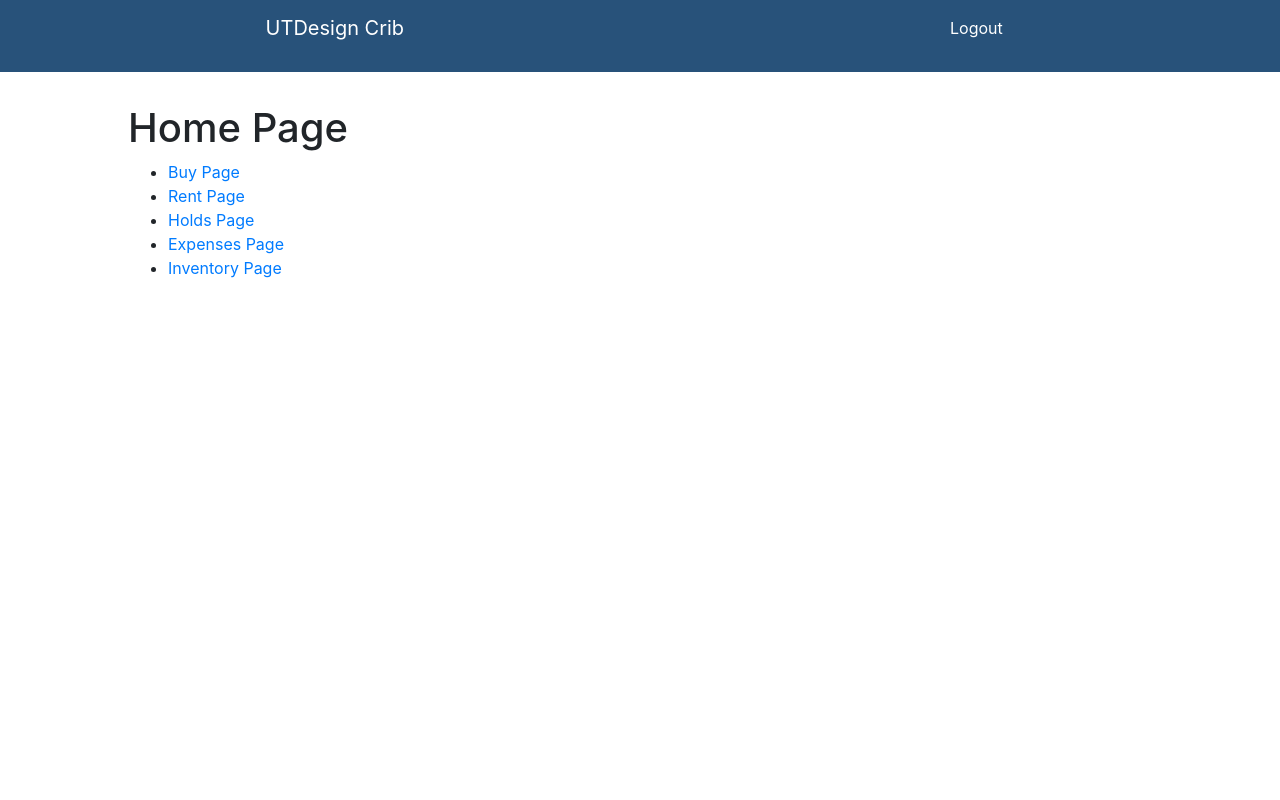
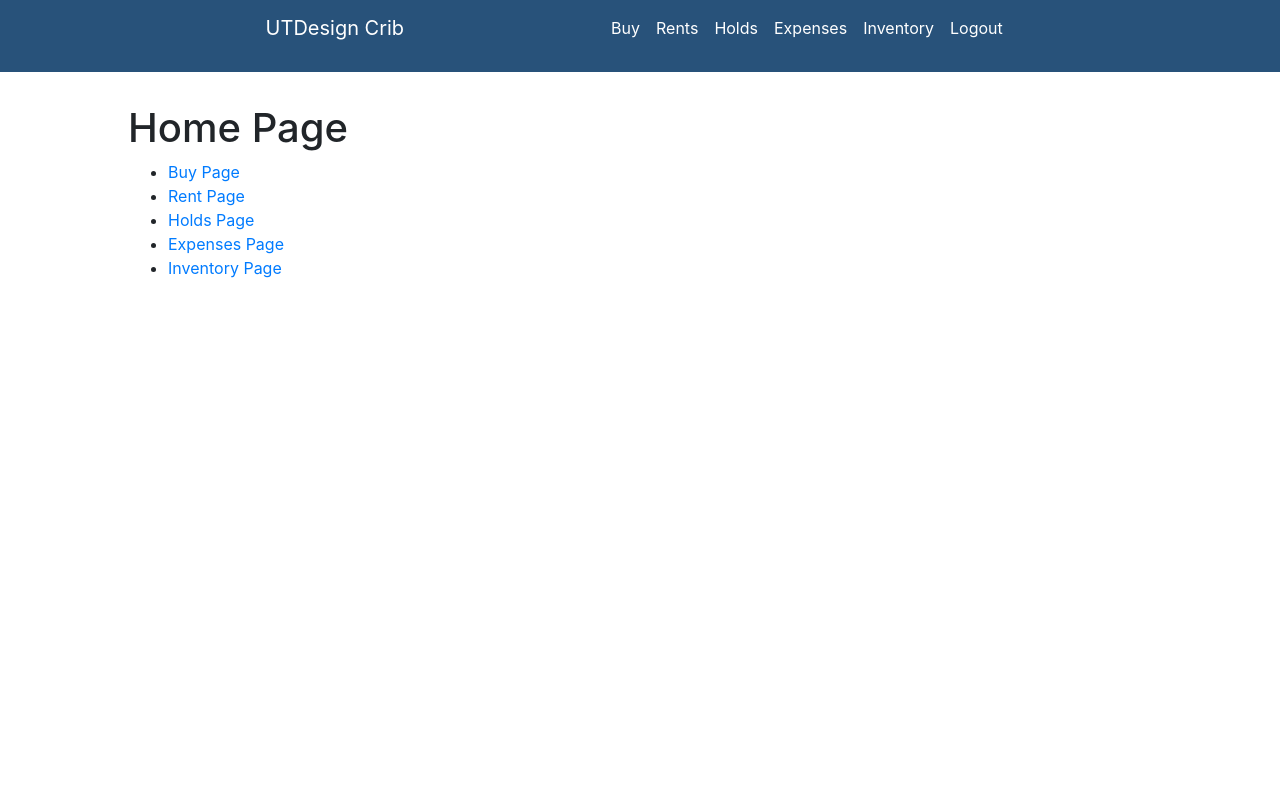
Before and after one commit to Daniel787/UTDesign-Tool-Crib-System, a React (Create React App) app: page /home in a window 1280 px wide. Shown: the top 800 px of the page. Built offline with nearby package versions, Linux system fonts and the light colour scheme.

Commit message:
Added new pages to nav

```diff
--- a/src/Components/Nav/Nav.js
+++ b/src/Components/Nav/Nav.js
@@ -13,7 +13,12 @@ function nav() {
       <Navbar.Toggle aria-controls="basic-navbar-nav" />
       <Navbar.Collapse>
         <Nav className={styles.links}>
-          <Nav.Link as={Link} to="/login"> <p> Logout </p></Nav.Link>
+          <Nav.Link as={Link} to="/buy>"> <p> Buy </p> </Nav.Link>
+          <Nav.Link as={Link} to="/rent"> <p> Rents </p> </Nav.Link>
+          <Nav.Link as={Link} to="/holds"> <p> Holds</p> </Nav.Link>
+          <Nav.Link as={Link} to="/expenses"> <p> Expenses </p> </Nav.Link>
+          <Nav.Link as={Link} to="/inventory"> <p> Inventory </p></Nav.Link>
+          <Nav.Link as={Link} to="/login"> <p> Logout </p> </Nav.Link>
         </Nav>
       </Navbar.Collapse>
     </Navbar>
```
